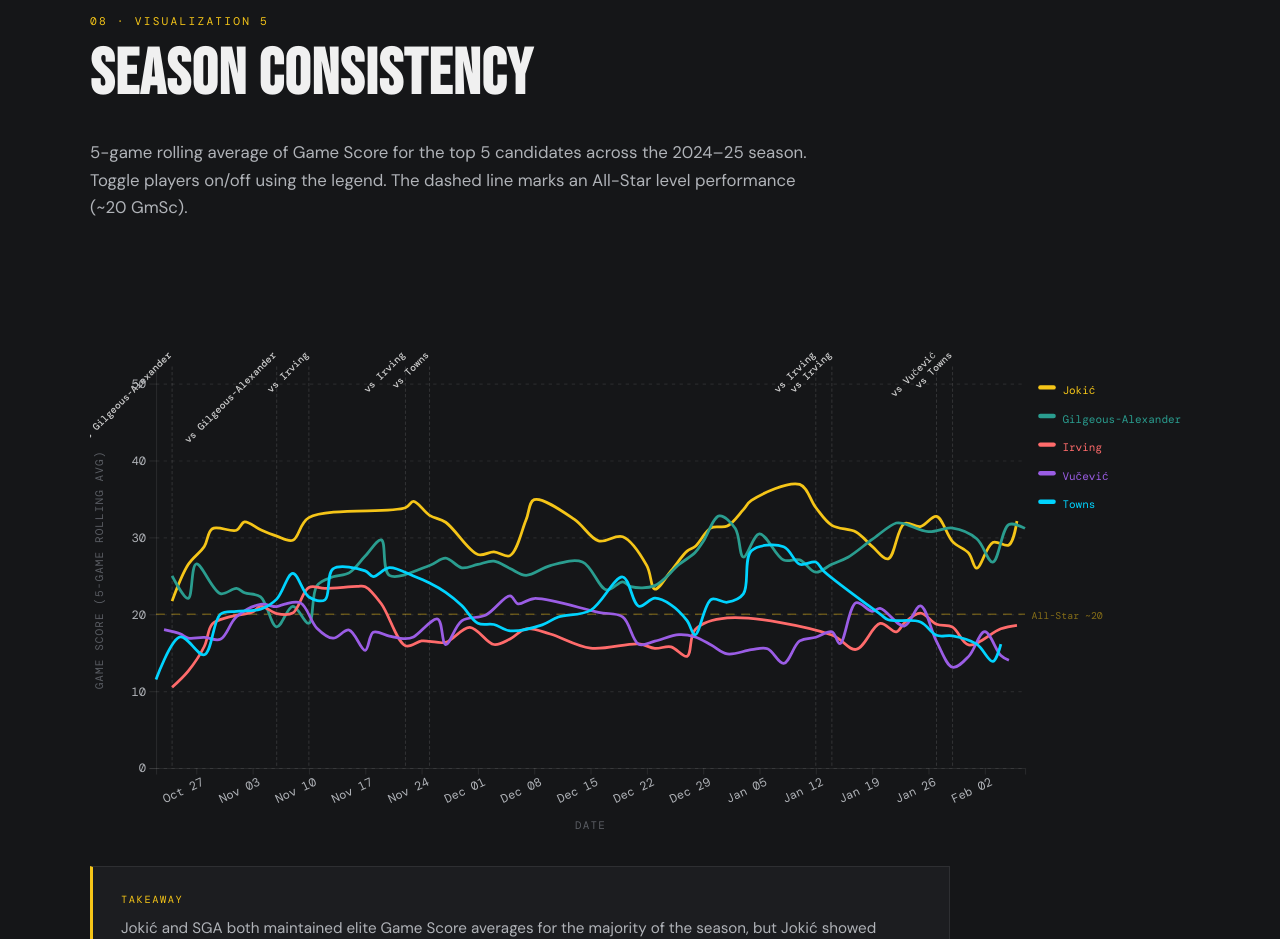
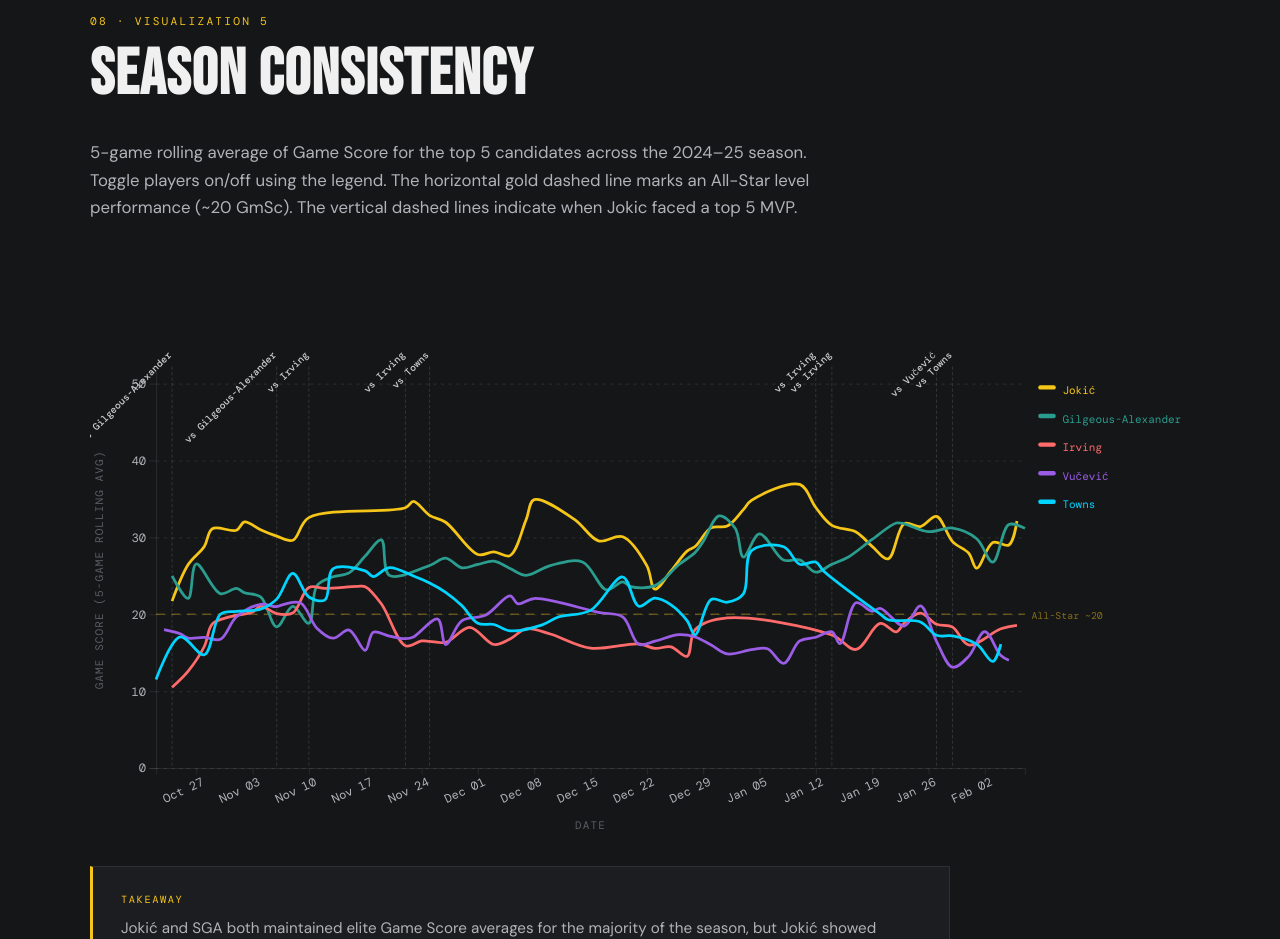
Before and after one commit to gencaypadir/nba-mvp-analysis, a plain HTML site: page index.html in a window 1280 px wide. Shown: the part 9720-10659 px from the top of the page. Drawn offline with nearby package versions, Linux system fonts and the light colour scheme; a script that the page names is missing.

Commit message:
Update index.html

```diff
--- a/index.html
+++ b/index.html
@@ -222,7 +222,7 @@
       <div class="container">
         <div class="section-label">08 · Visualization 5</div>
         <h2 class="section-title">Season Consistency</h2>
-        <p class="section-intro">5-game rolling average of Game Score for the top 5 candidates across the 2024–25 season. Toggle players on/off using the legend. The dashed line marks an All-Star level performance (~20 GmSc).</p>
+        <p class="section-intro">5-game rolling average of Game Score for the top 5 candidates across the 2024–25 season. Toggle players on/off using the legend. The horizontal gold dashed line marks an All-Star level performance (~20 GmSc). The vertical dashed lines indicate when Jokic faced a top 5 MVP.</p>
         <div class="chart-wrap" id="line-chart"></div>
         <div class="viz-takeaway">
           <div class="takeaway-label">Takeaway</div>
```
